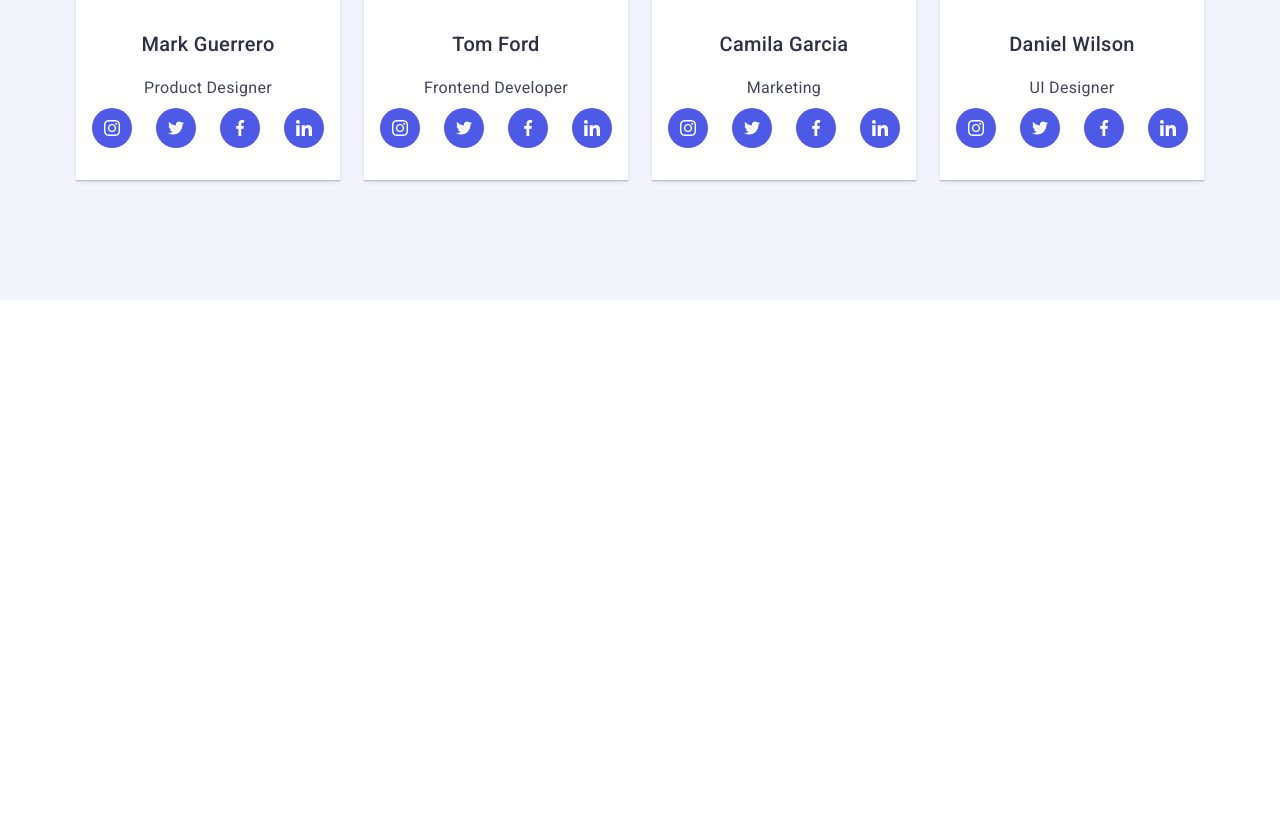
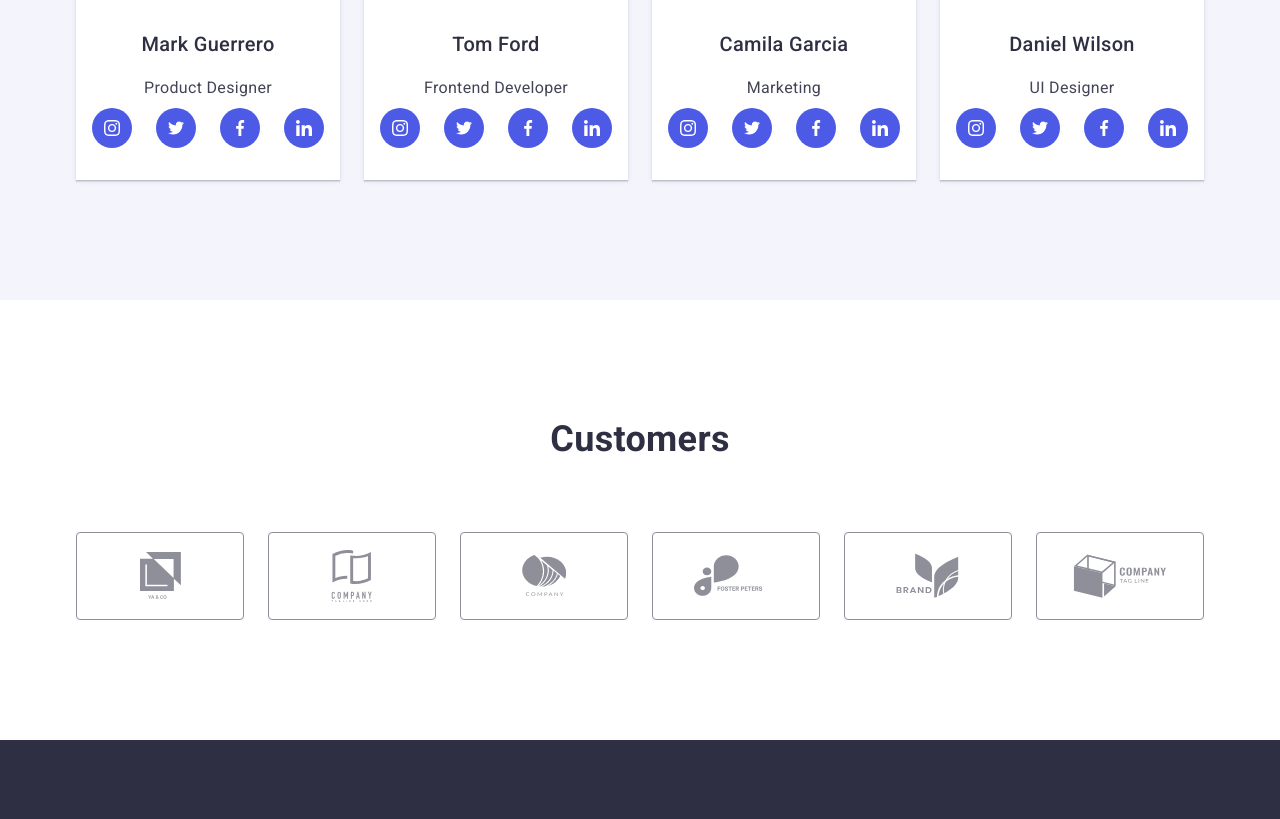
Before and after one commit to KramchaninAlena/goit-markup-hw-07, a plain HTML site: page index.html in a window 1280 px wide. Shown: the part 2204-3023 px from the top of the page. Before the commit the page ends 2504 px from the top, so only its background shows below. Drawn offline with nearby package versions, Linux system fonts and the light colour scheme.

Commit message:
section customers

```diff
--- a/css/styles.css
+++ b/css/styles.css
@@ -698,7 +698,7 @@ padding-bottom: 96px;
 
 @media screen and (min-width: 768px){
 .team-item {
-        flex-basis: calc((100% - 240px)/2);
+        flex-basis: calc((100% - 210px)/2);
         box-shadow: 0px 1px 6px rgba(46, 47, 66, 0.08), 0px 1px 1px rgba(46, 47, 66, 0.16), 0px 2px 1px rgba(46, 47, 66, 0.08);
     }
 }
@@ -769,8 +769,15 @@ fill: currentColor;
 
 /* customers */
 .section-customers{
-    padding-top: 130px;
+    padding-top: 96px;
+    padding-bottom: 96px;
+}
+
+@media screen and (min-width: 1200px){
+.section-customers {
+    padding-top: 120px;
     padding-bottom: 120px;
+}
 }
 
 .customers-title{
@@ -783,15 +790,46 @@ fill: currentColor;
     color:var(--secondary-text-color);
 }
 
+.customers-list {
+    display: flex;
+    justify-content: center;
+    flex-wrap: wrap;
+    row-gap: 72px;
+    column-gap: 16px;
+}
+@media screen and (min-width: 768px){
+.customers-list {
+    display: flex;
+    flex-wrap: wrap;
+    column-gap: 24px;
+}
+}
+@media screen and (min-width: 1200px){
 .customers-list{
+    flex-wrap: nowrap;
     display: flex;
     gap: 24px;
-
+}
 }
 
+
+.customers-item {
+    width: 190px;
+    flex-basis: calc((100% - 16px)/2);
+}
+@media screen and (min-width: 768px){
 .customers-item{
     width: 168px;
+    flex-basis: calc((100% - 234px)/3);
 }
+}
+@media screen and (min-width: 1200px){
+.customers-item {
+    width: 168px;
+    flex-basis: calc((100% - 120px)/6);
+}
+}
+
 
 .customers-link {
     display: flex;
--- a/index.html
+++ b/index.html
@@ -409,7 +409,7 @@
       </section>
 
       <!-- customers -->
-      <!-- <section class="section-customers">
+      <section class="section-customers">
         <div class="container">
           <h2 class="customers-title">Customers</h2>
           <ul class="customers-list list">
@@ -457,10 +457,10 @@
             </li>
           </ul>
         </div>
-      </section> -->
+      </section>
     </main>
 
-    <!-- <footer class="footer">
+    <footer class="footer">
       <div class="container container-footer">
         <div class="footer-left-side">
           <a href="./index.html" class="logo list"
@@ -526,7 +526,7 @@
           </form>
         </div>
       </div>
-    </footer> -->
+    </footer>
 
     <!-- modal window -->
     <div class="backdrop is-hidden" data-modal>
```
